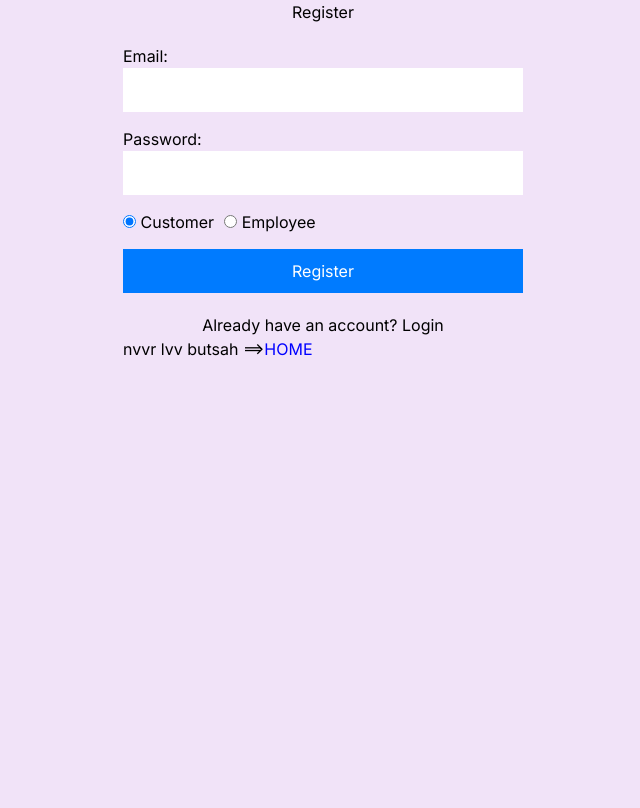
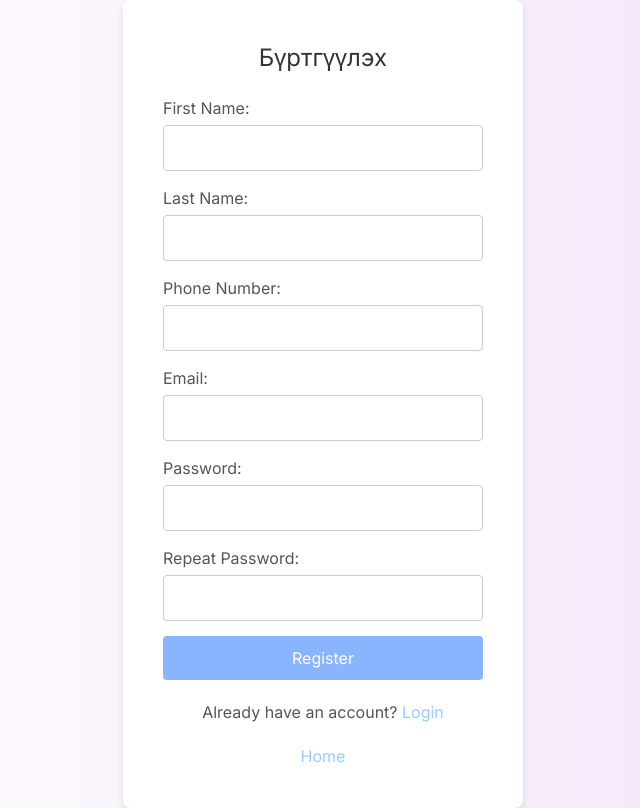
Before and after one commit to lhagvalhagva/final_task_management, a Next.js app: page /register in a window 1280 px wide. Shown: the whole page, without its empty margins (317-957 px from the left). Built offline with nearby package versions, Linux system fonts and the light colour scheme.

Commit message:
register

```diff
--- a/app/register/page.js
+++ b/app/register/page.js
@@ -1,116 +1,197 @@
 "use client";
+
 import { useState } from "react";
 import Link from "next/link";
+import { useRouter } from "next/navigation";
 
-export default function RegisterPage() {
+const RegisterPage = () => {
+  const [firstName, setFirstName] = useState("");
+  const [lastName, setLastName] = useState("");
+  const [phoneNumber, setPhoneNumber] = useState("");
   const [email, setEmail] = useState("");
   const [password, setPassword] = useState("");
+  const [repeatPassword, setRepeatPassword] = useState("");
   const [userType, setUserType] = useState("customer");
-  const [error, setError] = useState("");
-  const [success, setSuccess] = useState("");
+  const router = useRouter();
 
-  const handleSubmit = async (e) => {
+  const handleSubmit = (e) => {
     e.preventDefault();
-
-    try {
-      const response = await fetch('../api/data', {
-        method: 'POST',
-        headers: {
-          'Content-Type': 'application/json',
-        },
-        body: JSON.stringify({ email, password, userType }),
-      });
-
-      const data = await response.json();
-
-      if (response.ok) {
-        setSuccess("Registration successful!");
-        setError("");
+    if (password !== repeatPassword) {
+      alert("Passwords do not match!");
+      return;
+    }
+    console.log("Register with:", firstName, lastName, phoneNumber, email, password, userType);
+    // Perform registration logic here
+    if (userType === "customer") {
+      router.push("../customer");
     } else {
-        setError(data.error);
-        setSuccess("");
-      }
-    } catch (error) {
-      setError("An unexpected error occurred");
-      setSuccess("");
+      router.push("../employee");
     }
   };
 
+  const styles = {
+    container: {
+      display: 'flex',
+      alignItems: 'center',
+      justifyContent: 'center',
+      minHeight: '100vh',
+      background: 'linear-gradient(to left, rgb(241, 227, 248), #fff)',
+    },
+    card: {
+      background: '#fff',
+      padding: '40px',
+      maxWidth: '400px',
+      width: '100%',
+      borderRadius: '8px',
+      boxShadow: '0 4px 8px rgba(0, 0, 0, 0.1)',
+      textAlign: 'center',
+    },
+    title: {
+      marginBottom: '20px',
+      fontSize: '24px',
+      color: '#333',
+    },
+    form: {
+      display: 'flex',
+      flexDirection: 'column',
+      gap: '15px',
+    },
+    formGroup: {
+      textAlign: 'left',
+    },
+    label: {
+      display: 'block',
+      marginBottom: '5px',
+      color: '#555',
+    },
+    input: {
+      padding: '10px',
+      width: '100%',
+      border: '1px solid #ccc',
+      borderRadius: '4px',
+      transition: 'all 0.3s ease',
+    },
+    inputFocus: {
+      borderColor: '#007bff',
+      boxShadow: '0 0 5px rgba(0, 123, 255, 0.5)',
+    },
+    radioGroup: {
+      display: 'flex',
+      justifyContent: 'center',
+      gap: '20px',
+    },
+    button: {
+      padding: '10px',
+      width: '100%',
+      backgroundColor: '#89B4FF',
+      color: '#fff',
+      border: 'none',
+      borderRadius: '4px',
+      cursor: 'pointer',
+      transition: 'background-color 0.3s ease',
+    },
+    buttonHover: {
+      backgroundColor: '#0056b3',
+    },
+    footer: {
+      marginTop: '20px',
+      color: '#555',
+    },
+    link: {
+      color: '#99CCFF',
+      textDecoration: 'none',
+    },
+  };
+
   return (
-    <div style={{ maxWidth: "400px", margin: "0 auto" }}>
-      <h2 style={{ textAlign: "center", marginBottom: "20px" }}>Register</h2>
-      {error && <p style={{ color: "red", textAlign: "center" }}>{error}</p>}
-      {success && <p style={{ color: "green", textAlign: "center" }}>{success}</p>}
-      <form onSubmit={handleSubmit} style={{ marginBottom: "20px" }}>
-        <div style={{ marginBottom: "15px" }}>
-          <label htmlFor="email" style={{ display: "block" }}>
-            Email:
-          </label>
+    <div style={styles.container}>
+      <div style={styles.card}>
+        <h2 style={styles.title}>Бүртгүүлэх</h2>
+        <form onSubmit={handleSubmit} style={styles.form}>
+          <div style={styles.formGroup}>
+            <label htmlFor="firstName" style={styles.label}>First Name:</label>
+            <input
+              type="text"
+              id="firstName"
+              value={firstName}
+              onChange={(e) => setFirstName(e.target.value)}
+              style={styles.input}
+              required
+            />
+          </div>
+          <div style={styles.formGroup}>
+            <label htmlFor="lastName" style={styles.label}>Last Name:</label>
+            <input
+              type="text"
+              id="lastName"
+              value={lastName}
+              onChange={(e) => setLastName(e.target.value)}
+              style={styles.input}
+              required
+            />
+          </div>
+          <div style={styles.formGroup}>
+            <label htmlFor="phoneNumber" style={styles.label}>Phone Number:</label>
+            <input
+              type="tel"
+              id="phoneNumber"
+              value={phoneNumber}
+              onChange={(e) => setPhoneNumber(e.target.value)}
+              style={styles.input}
+              required
+            />
+          </div>
+          <div style={styles.formGroup}>
+            <label htmlFor="email" style={styles.label}>Email:</label>
             <input
               type="email"
               id="email"
               value={email}
               onChange={(e) => setEmail(e.target.value)}
-            style={{ width: "100%", padding: "10px" }}
+              style={styles.input}
               required
             />
           </div>
-        <div style={{ marginBottom: "15px" }}>
-          <label htmlFor="password" style={{ display: "block" }}>
-            Password:
-          </label>
+          <div style={styles.formGroup}>
+            <label htmlFor="password" style={styles.label}>Password:</label>
             <input
               type="password"
               id="password"
               value={password}
               onChange={(e) => setPassword(e.target.value)}
-            style={{ width: "100%", padding: "10px" }}
+              style={styles.input}
               required
             />
           </div>
-        <div style={{ marginBottom: "15px" }}>
-          <label style={{ marginRight: "10px" }}>
+          <div style={styles.formGroup}>
+            <label htmlFor="repeatPassword" style={styles.label}>Repeat Password:</label>
             <input
-              type="radio"
-              value="customer"
-              checked={userType === "customer"}
-              onChange={() => setUserType("customer")}
+              type="password"
+              id="repeatPassword"
+              value={repeatPassword}
+              onChange={(e) => setRepeatPassword(e.target.value)}
+              style={styles.input}
+              required
             />
-            &nbsp;Customer
-          </label>
-          <label>
-            <input
-              type="radio"
-              value="employee"
-              checked={userType === "employee"}
-              onChange={() => setUserType("employee")}
-            />
-            &nbsp;Employee
-          </label>
           </div>
           <button
             type="submit"
-          style={{
-            width: "100%",
-            padding: "10px",
-            backgroundColor: "#007bff",
-            color: "#fff",
-            border: "none",
-            cursor: "pointer",
-          }}
+            style={styles.button}
+            onMouseEnter={(e) => e.target.style.backgroundColor = styles.buttonHover.backgroundColor}
+            onMouseLeave={(e) => e.target.style.backgroundColor = styles.button.backgroundColor}
           >
             Register
           </button>
         </form>
-      <p style={{ textAlign: "center" }}>
-        Already have an account? <Link href="../login">Login</Link>
+        <p style={styles.footer}>
+          Already have an account? <Link href="../login" style={styles.link}>Login</Link>
         </p>
-      <p style={{ textAlign: "left" }}>
-        {" nvvr lvv butsah  ==>"}
-        <Link href="/" style={{ color: "blue" }}>
-          HOME
-        </Link>
+        <p style={styles.footer}>
+          <Link href="/" style={styles.link}>Home</Link>
         </p>
       </div>
+    </div>
   );
-}
+};
+
+export default RegisterPage;
```
Lines whose indentation alone changed are shown as unchanged.
